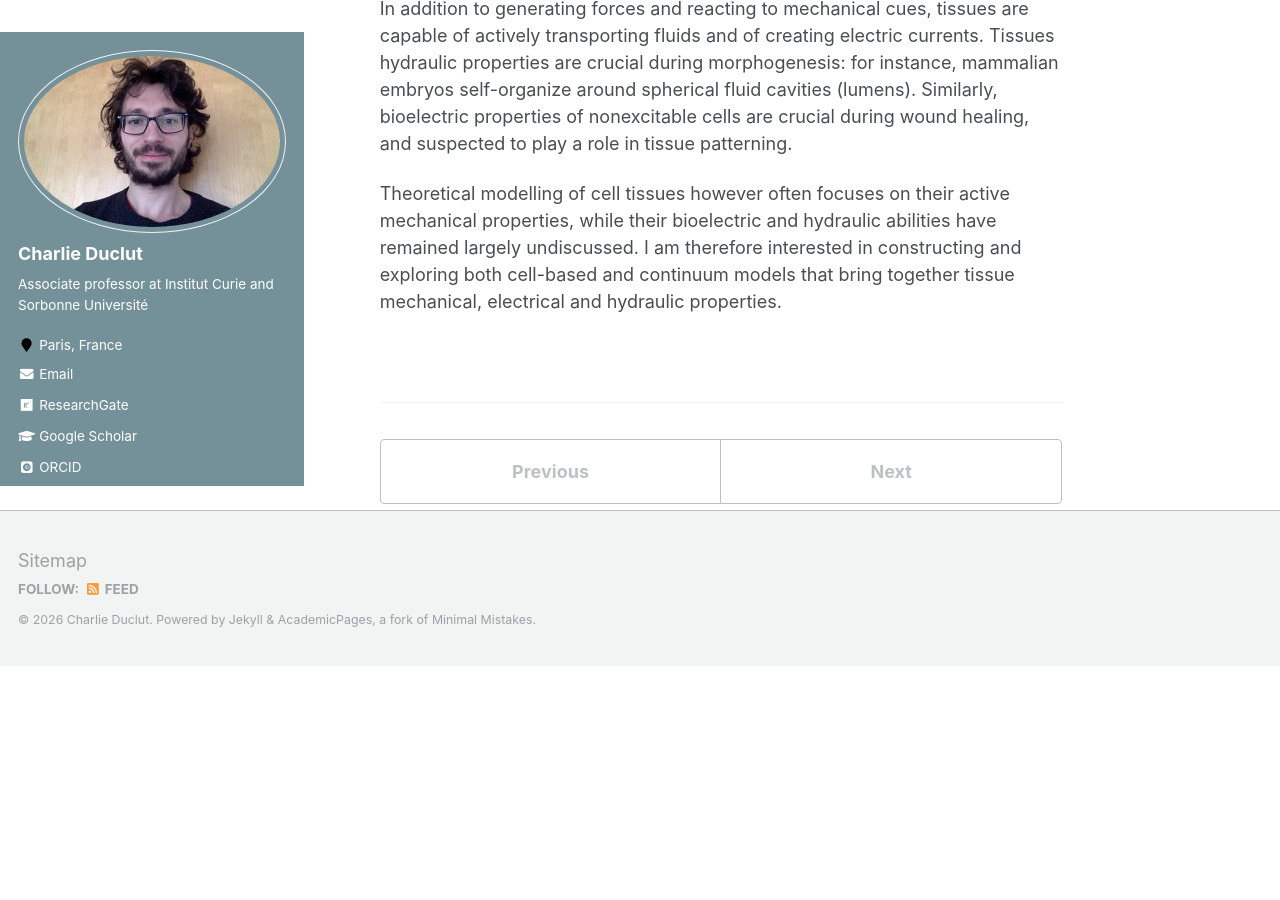
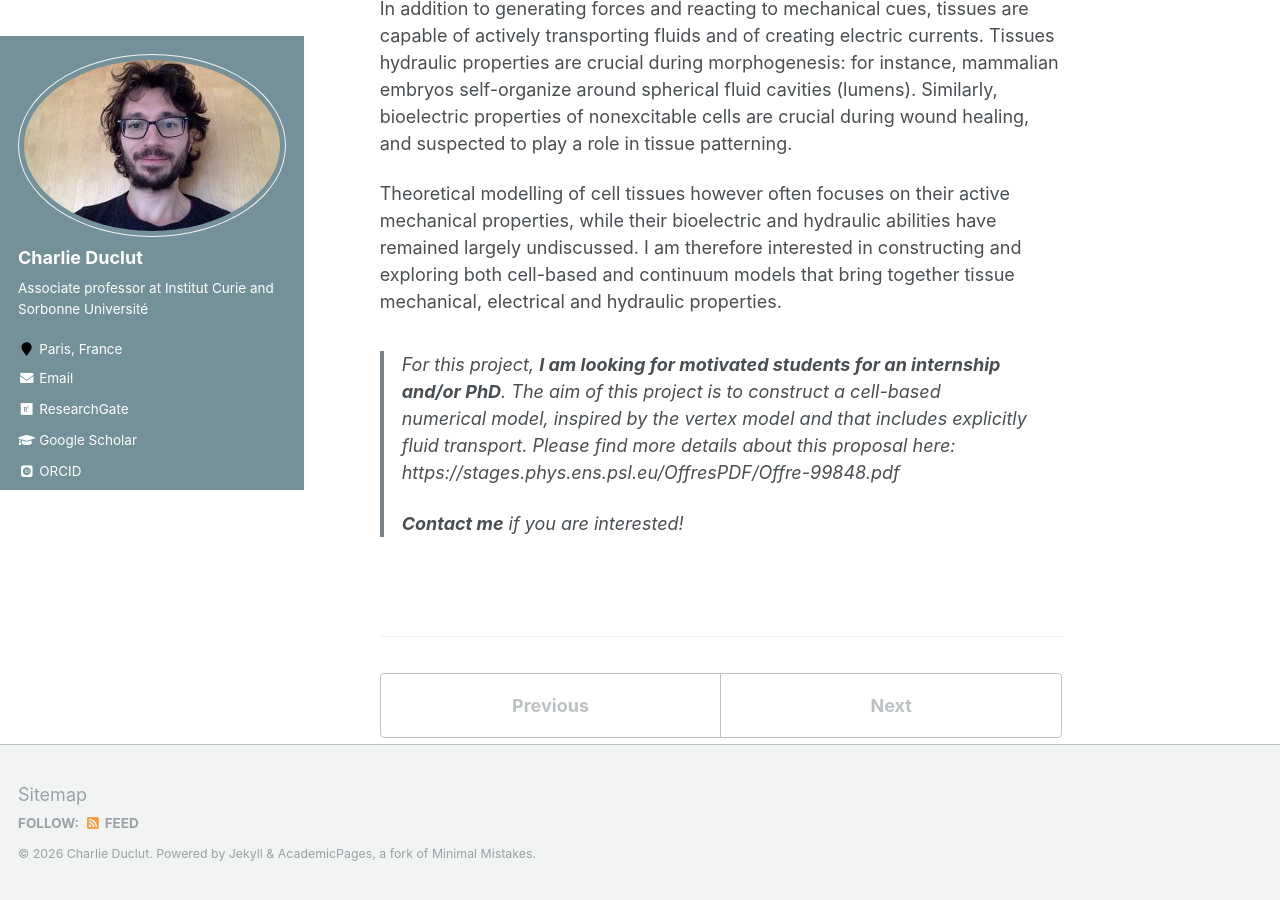
Before and after one commit to charlieduclut/charlieduclut.github.io, a Jekyll site: the page built from _research/research-2.md, in a window 1280 px wide and 900 px high, scrolled down 594 px. Built offline with Jekyll 4.4.1, drawn with Linux system fonts in a browser that asks for light colours; some web fonts are replaced; before the commit the page ends 1260 px from its top, so only the background shows below that.

Commit message:
added internship offer

```diff
--- a/_research/research-2.md
+++ b/_research/research-2.md
@@ -12,10 +12,6 @@ actively transporting fluids and of creating electric currents. Tissues hydrauli
 Theoretical modelling of cell tissues however often focuses on their active mechanical
 properties, while their bioelectric and hydraulic abilities have remained largely undiscussed. I am therefore interested in constructing and exploring both cell-based and continuum models that bring together tissue mechanical, electrical and hydraulic properties.
 
-<!-- > For this project, **I am looking for motivated students!**
+> For this project, **I am looking for motivated students for an internship and/or PhD**. The aim of this project is to construct a cell-based numerical model, inspired by the vertex model and that includes explicitly fluid transport. Please find more details about this proposal here: https://stages.phys.ens.psl.eu/OffresPDF/Offre-99848.pdf
 >
-> Several directions could be considered:
-> - construct cell-based numerical models, inspired by the vertex model, that include explicitly fluid transport,
-> - develop coarse-grained, continuum models of tissues that include electrohydraulic properties.
->
-> Contact me if you are interested! -->
+> **Contact me** if you are interested!
```
Also changed, not shown: _pages/about.md (+1 -1 lines).
